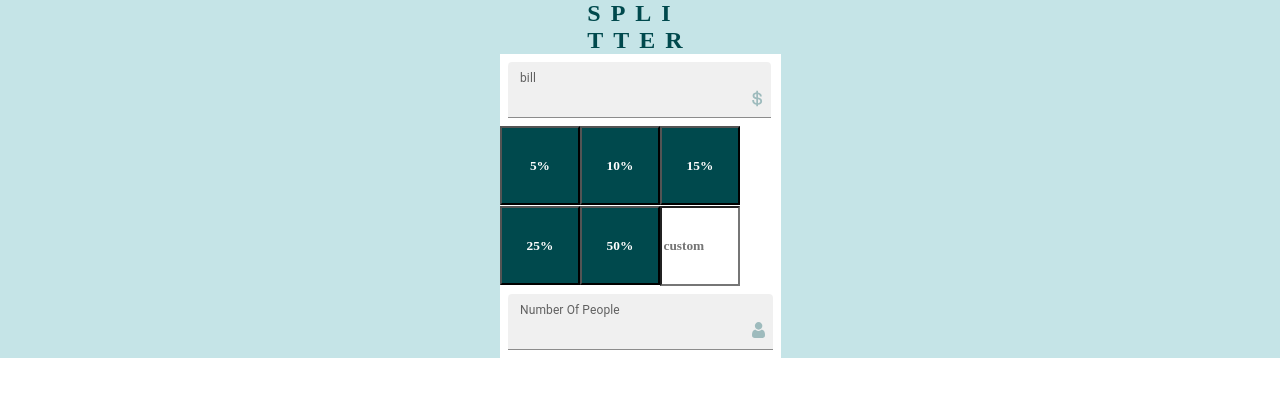
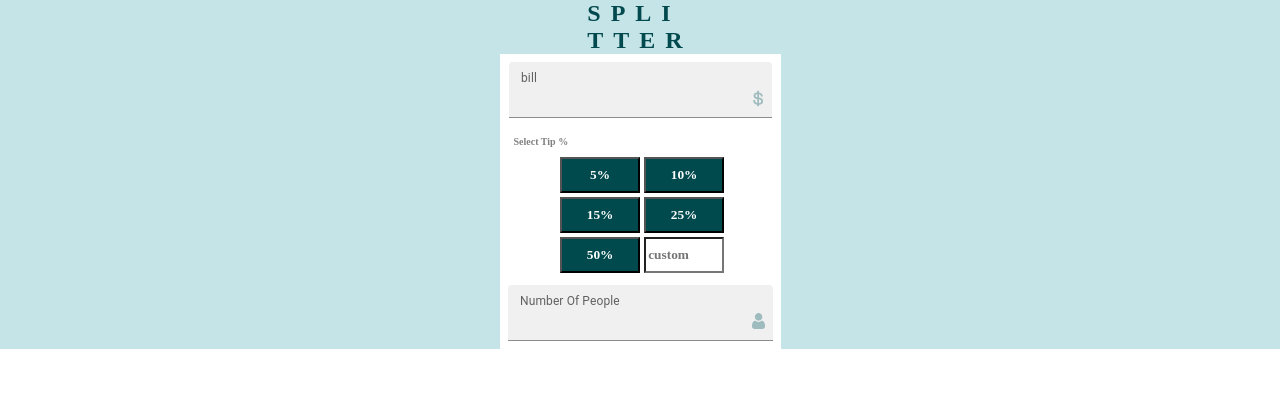
Before and after one commit to AiAweida/tipping, a React (Create React App) app: page / in a window 1280 px wide. Shown: the top 396 px of the page. Built offline with nearby package versions, Linux system fonts and the light colour scheme; a web font is replaced by a local one.

Commit message:
added a reset button component and an output text bu not to the layout yet

```diff
--- a/src/App.css
+++ b/src/App.css
@@ -4,13 +4,24 @@
   flex-direction: column;
   align-items: center;
 }
+
 .Input__container {
+  display: flex;
+  flex-direction: column;
+  align-items: center;
   background-color: white;
+  font-size: 10px;
+  font-family: var(--Family);
+  color: grey;
 }
+.Input__container p {
+  align-self: start;
+  margin-left: 5%;
+}
+
 .Button__container {
   display: grid;
-  grid-template-rows: repeat(2, 80px);
-  grid-template-columns: repeat(3, 80px);
-  /* background-color: white; */
-  width: 100%;
+  grid-template-rows: repeat(3, 40px);
+  grid-template-columns: repeat(2, 84px);
+  size: inherit;
 }
--- a/src/components/Custom/index.css
+++ b/src/components/Custom/index.css
@@ -3,4 +3,6 @@
   font-family: var(--Family);
   font-weight: bold;
   background-color: var(--white);
+  margin-left: 5%;
+  margin-bottom: 5%;
 }
--- /dev/null
+++ b/src/components/Outputtext/index.tsx
@@ -0,0 +1,5 @@
+import * as React from "react";
+const Output: React.FC<{ type: string }> = ({ type }) => {
+  return <input type="text" id={type} value={type} />;
+};
+export default Output;
--- a/src/components/button/index.css
+++ b/src/components/button/index.css
@@ -1,6 +1,6 @@
 .Button {
-  margin-bottom: 1%;
-  margin-left: 1%;
+  margin-bottom: 5%;
+  margin-left: 5%;
   color: var(--White);
   background-color: var(--Verydarkcyan);
   font-family: var(--Family);
--- a/src/components/textbox/index.css
+++ b/src/components/textbox/index.css
@@ -1,21 +1,7 @@
 .Text {
-  color: black;
+  color: var(--Verydarkcyan);
   background-color: var(--White);
   font-family: var(--Family);
   font-weight: bold;
   border-radius: 1%;
 }
-/* .label__layout {
-  font-size: 15px;
-  background-color: white;
-  color: grey;
-  margin-left: 2px;
-} */
-/* .Input_text {
-  position: relative;
-  /* align-items: initial; */
-/* flex-direction: column;
-display: flex;
-background-color: white;
-width: 20.3%; */
-/*} */
--- a/src/components/textbox/index.tsx
+++ b/src/components/textbox/index.tsx
@@ -2,7 +2,7 @@ import * as React from "react";
 import Box from "@mui/material/Box";
 import InputAdornment from "@mui/material/InputAdornment";
 import TextField from "@mui/material/TextField";
-
+import "./index.css";
 const InputWithIcon: React.FC<{ icon?: string; label: string }> = ({
   icon,
   label,
@@ -10,6 +10,7 @@ const InputWithIcon: React.FC<{ icon?: string; label: string }> = ({
   return (
     <Box sx={{ "& > :not(style)": { m: 1 } }}>
       <TextField
+        className="Text"
         type="number"
         id="Inputwithicon"
         label={label}
--- a/src/containers/Layout/index.tsx
+++ b/src/containers/Layout/index.tsx
@@ -8,8 +8,10 @@ import "App.css";
 interface buttonprops {}
 export const InputLayout: React.FC<buttonprops> = () => {
   return (
+    <div className="Container">
       <div className="Input__container">
         <InputWithIcon icon={bill} label="bill" />
+        <p>Select Tip %</p>
         <div className="Button__container">
           <Button symbol="5%" />
           <Button symbol="10%" />
@@ -20,5 +22,9 @@ export const InputLayout: React.FC<buttonprops> = () => {
         </div>
         <InputWithIcon icon={person} label="Number Of People" />
       </div>
+      <div className="Output__Container">
+        {/* two output boxs and a reset button */}
+      </div>
+    </div>
   );
 };
```
Also changed, not shown: src/components/reset/index.tsx (added, +12 -0 lines), src/components/Outputtext/index.css (added), src/components/reset/index.css (added). Lines whose indentation alone changed are shown as unchanged.
